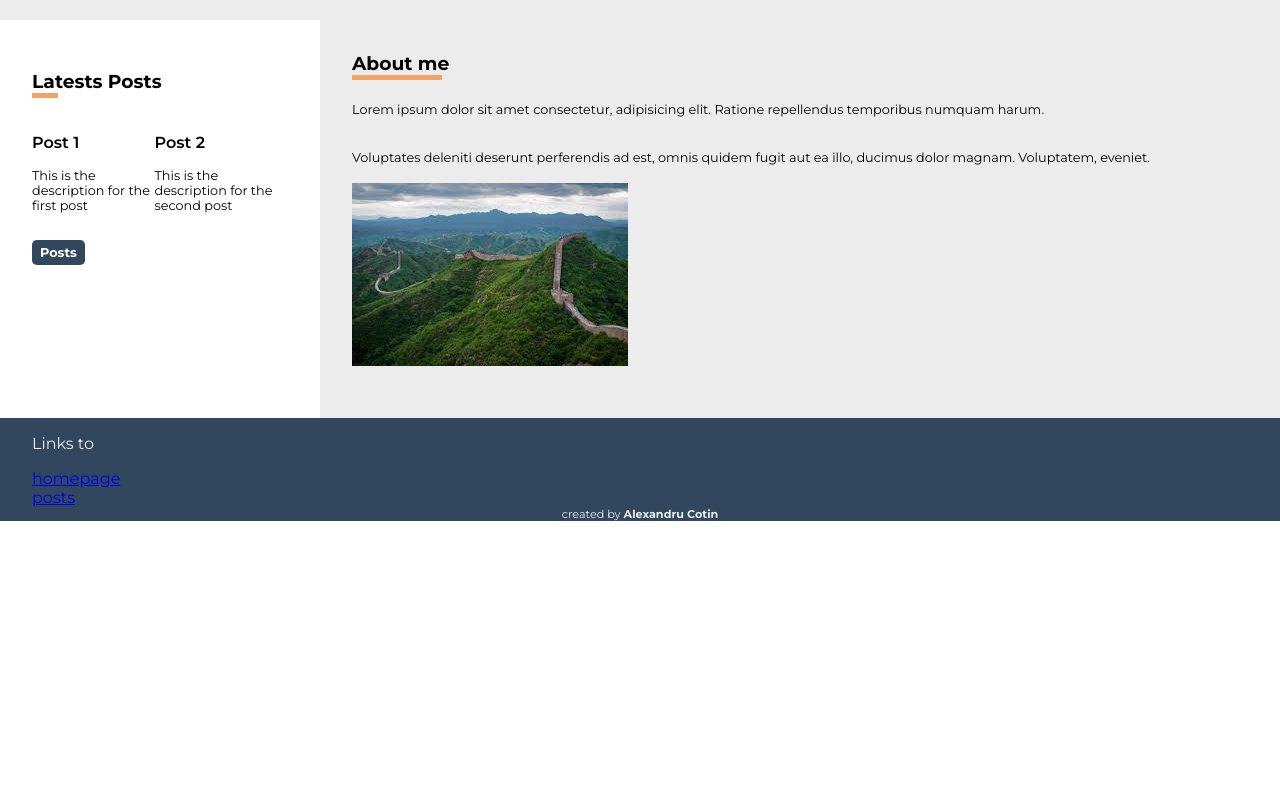
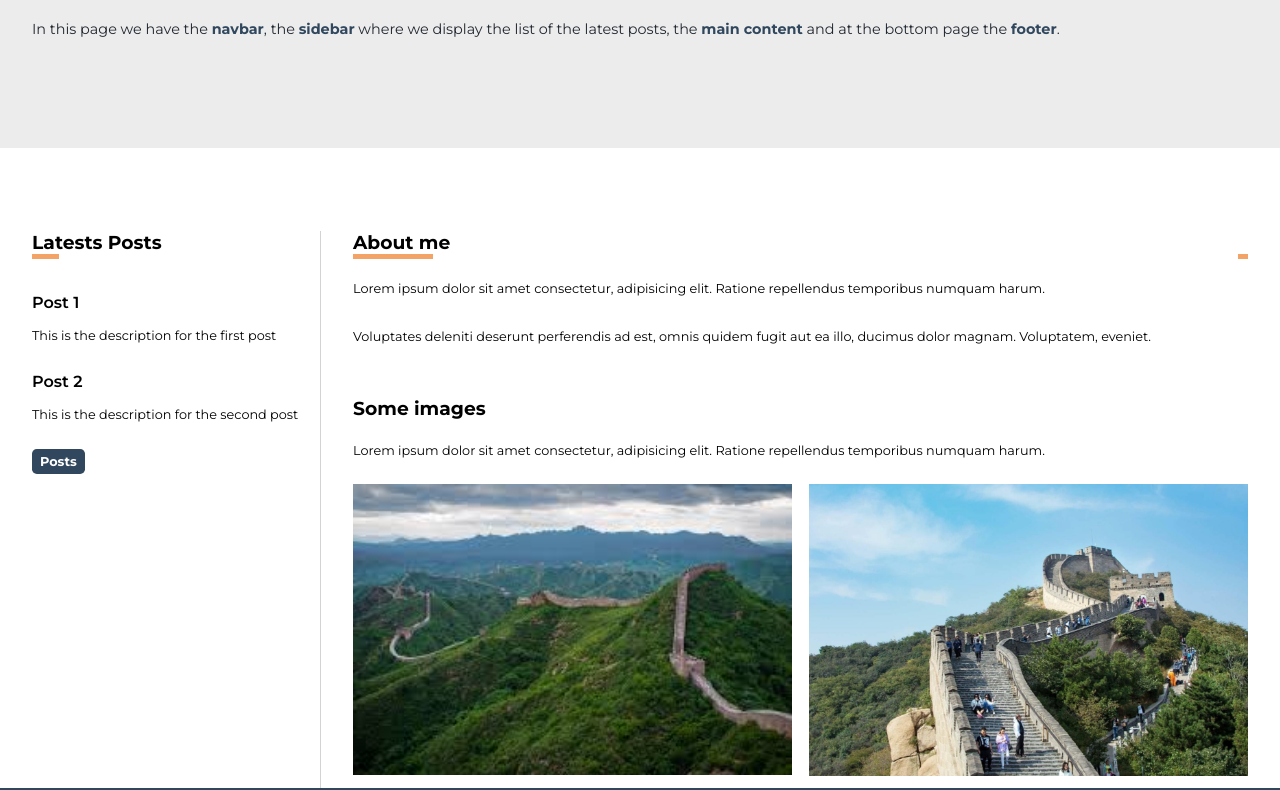
Before and after one commit to alexandrucotin/blog, a plain HTML site: page index.html in a window 1280 px wide. Shown: the part 279-1069 px from the top of the page. Before the commit the page ends 800 px from the top, so only its background shows below. Drawn offline with Linux system fonts and the light colour scheme.

Commit message:
added img and media query

```diff
--- a/css/index.css
+++ /dev/null
@@ -1,224 +0,0 @@
-html,
-body {
-  font-size: 16px;
-  font-family: "Montserrat", sans-serif;
-  margin: 0;
-}
-
-
-.container {
-  width: 100vw;
-  display: grid;
-  grid-template-columns: repeat(3, 1fr);
-  grid-template-rows: repeat(11, 1fr);
-  grid-template-areas:
-    "navbar navbar navbar"
-    "header header header"
-    "header header header"
-    "header header header"
-    "latest latest latest"
-    "latest latest latest"
-    "main main main"
-    "main main main"
-    "main main main"
-    "main main main"
-    "footer footer footer";
-}
-
-/* navbar */
-
-.navbar {
-  grid-area: navbar;
-  background-color: #222831;
-  display: flex;
-  align-items: center;
-}
-
-.navbar .navbar-container {
-  width: 100%;
-  display: flex;
-  padding-left: 2rem;
-}
-
-.navbar .navbar-container .link-item {
-  font-weight: bold;
-  text-decoration: none;
-  color: #ececec;
-  margin-right: 1.5rem;
-}
-
-/* header */
-
-.header {
-  grid-area: header;
-  background-color: #ececec;
-}
-
-.header .header-container {
-  height: 100%;
-  display: flex;
-  flex-direction: column;
-  justify-content: center;
-  padding: 0 2rem;
-}
-
-.header .header-container .header-title {
-  color: #222831;
-}
-
-.header .header-container .header-description {
-  font-size: 0.8rem;
-  color: #222831;
-}
-
-.header .header-container .header-description {
-  font-size: 0.9rem;
-  color: #222831;
-}
-
-.header .header-container .header-description .header-description-span {
-  font-weight: bold;
-  color: #30475e;
-}
-
-/* latest posts */
-
-.latest-posts {
-  grid-area: latest;
-  margin: 2rem 0;
-}
-
-.latest-posts .latest-posts-container {
-  display: flex;
-  padding: 0 2rem;
-  flex-direction: column;
-}
-
-.latest-posts .latest-posts-container .button-container{
-padding: 1rem 0;
-}
-
-.latest-posts .latest-posts-container .button-container .button-posts {
-  background-color: #30475e;
-  text-decoration: none;
-  color: white;
-  font-weight: bold;
-  font-size: 0.8rem;
-  padding: 0.3rem 0.5rem;
-  border-radius: 0.3rem;
-}
-
-.latest-posts .latest-posts-container .posts-list {
-  display: flex;
-  justify-content: space-between;
-
-}
-
-.latest-posts .latest-posts-container .latest-posts-title {
-    border-bottom: 5px solid #f2a365;
-    position:relative;
-  }
-
-  .mask-white {
-    position: absolute;
-    bottom:-5px;
-    right:0px;
-    width:90%;
-    height: 5px;
-    background-color:white;
-}
-
-.latest-posts
-  .latest-posts-container
-  .posts-list
-  .single-post-container
-  .post-title {
-  font-weight: 600;
-}
-
-.latest-posts
-  .latest-posts-container
-  .posts-list
-  .single-post-container
-  .post-description {
-  font-size: 0.8rem;
-}
-
-/* main content */
-
-.main-content {
-  grid-area: main;
-  background-color: #ececec;
-}
-
-.main-content .main-content-container {
-  padding: 0 2rem;
-  margin: 2rem 0;
-}
-
-.main-content .main-content-container .main-content-description {
-  font-size: 0.8rem;
-  line-height: 1.5rem;
-}
-
-.main-content .main-content-container .main-content-title {
-    border-bottom: 5px solid #f2a365;
-    position:relative;
-  }
-
-.mask-grey {
-    position: absolute;
-    bottom:-5px;
-    right:0px;
-    width:90%;
-    height: 5px;
-    background-color:#ececec;
-}
-
-/* footer */
-
-.footer {
-  grid-area: footer;
-}
-
-.footer .footer-container{
-  color: #ececec;
-  display: flex;
-  flex-direction: column;
-  background-color: #30475e;
-  height: 100%;
-  padding: 0 2rem;
-}
-
-.footer .footer-container .links{
-  display: flex;
-  flex-direction: column;
-}
-
-.footer .footer-container .created-by{
-  text-align: center;
-  font-size: 0.7rem;
-}
-
-.footer .footer-container .created-by .bold{
-  font-weight: bold
-}
-
-@media (min-width: 901px) {
-  .container {
-    width: 100vw;
-    height: 100vh;
-    display: grid;
-    grid-template-columns: repeat(8, 1fr);
-    grid-template-rows: repeat(8, 1fr);
-    grid-template-areas:
-      "navbar navbar navbar navbar navbar navbar navbar navbar"
-      "header header header header header header header header"
-      "header header header header header header header header"
-      "latest latest main main main main main main"
-      "latest latest main main main main main main"
-      "latest latest main main main main main main"
-      "latest latest main main main main main main"
-      "footer footer footer footer footer footer footer footer";
-  }
-}
--- /dev/null
+++ b/css/index/footer.css
@@ -0,0 +1,67 @@
+/* footer */
+
+.footer {
+  grid-area: footer;
+}
+
+.footer .footer-container {
+  color: #ececec;
+  display: flex;
+  flex-direction: column;
+  justify-content: space-evenly;
+  background-color: #30475e;
+  height: 100%;
+  padding: 0 2rem;
+}
+
+.footer .footer-container .links {
+  display: flex;
+  flex-direction: column;
+}
+
+.footer .footer-container .links .links-title {
+  font-size: 0.8rem;
+  font-weight: bold;
+  color: #f2a365;
+}
+
+.footer .footer-container .links .footer-link {
+  text-decoration: none;
+  color: #ececec;
+  font-size: 0.6rem;
+}
+
+.footer .footer-container .created-by {
+  text-align: center;
+  font-size: 0.7rem;
+}
+
+.footer .footer-container .created-by .bold {
+  font-weight: bold;
+}
+
+@media (min-width: 600px) and (max-width: 900px) {
+  .footer .footer-container .links .links-title {
+    font-size: 1rem;
+  }
+
+  .footer .footer-container .links .footer-link {
+    font-size: 0.7rem;
+  }
+  .footer .footer-container .created-by {
+    font-size: 0.8rem;
+  }
+}
+
+@media (min-width: 901px) {
+  .footer .footer-container .links .links-title {
+    font-size: 1rem;
+  }
+
+  .footer .footer-container .links .footer-link {
+    font-size: 0.7rem;
+  }
+  .footer .footer-container .created-by {
+    font-size: 0.8rem;
+  }
+}
--- /dev/null
+++ b/css/index/index.css
@@ -0,0 +1,96 @@
+html,
+body {
+  font-size: 16px;
+  font-family: "Montserrat", sans-serif;
+  margin: 0;
+}
+
+.container {
+  width: 100vw;
+  display: grid;
+  grid-template-columns: 1fr;
+  grid-template-rows: repeat(12, 1fr);
+  grid-template-areas:
+    "navbar"
+    "header"
+    "header"
+    "latest"
+    "latest"
+    "main"
+    "main"
+    "main"
+    "main"
+    "main"
+    "main"
+    "footer";
+}
+
+/* navbar */
+
+.navbar {
+  grid-area: navbar;
+  background-color: #222831;
+  display: flex;
+  align-items: center;
+}
+
+.navbar .navbar-container {
+  width: 100%;
+  display: flex;
+  padding-left: 2rem;
+}
+
+.navbar .navbar-container .link-item {
+  font-weight: bold;
+  text-decoration: none;
+  color: #ececec;
+  margin-right: 1.5rem;
+}
+
+
+
+
+
+@media (min-width: 901px) {
+  .container {
+    width: 100vw;
+    display: grid;
+    grid-template-columns: repeat(8, 1fr);
+    grid-template-rows: repeat(12, 1fr);
+    grid-template-areas:
+      "navbar navbar navbar navbar navbar navbar navbar navbar"
+      "header header header header header header header header"
+      "header header header header header header header header"
+      "header header header header header header header header"
+      "latest latest main main main main main main"
+      "latest latest main main main main main main"
+      "latest latest main main main main main main"
+      "latest latest main main main main main main"
+      "latest latest main main main main main main"
+      "latest latest main main main main main main"
+      "footer footer footer footer footer footer footer footer"
+      "footer footer footer footer footer footer footer footer";
+  }
+}
+
+@media (min-width: 600px) and (max-width: 900px){
+  .container {
+    width: 100vw;
+    display: grid;
+    grid-template-columns: repeat(4, 1fr);
+    grid-template-rows: repeat(12, 1fr);
+    grid-template-areas:
+      "navbar navbar navbar navbar"
+      "header header header header"
+      "header header header header"
+      "header header header header"
+      "latest main main main"
+      "latest main main main"
+      "latest main main main"
+      "latest main main main"
+      "latest main main main"
+      "latest main main main"
+      "footer footer footer footer"
+      "footer footer footer footer";
+  }
+}
--- /dev/null
+++ b/css/index/latestPosts.css
@@ -0,0 +1,94 @@
+/* latest posts */
+
+.latest-posts {
+  grid-area: latest;
+}
+
+.latest-posts .latest-posts-container {
+  display: flex;
+  padding: 0 2rem;
+  flex-direction: column;
+  height: 100%;
+  justify-content: center;
+}
+
+.latest-posts .latest-posts-container .button-container {
+  padding: 1rem 0;
+}
+
+.latest-posts .latest-posts-container .button-container .button-posts {
+  background-color: #30475e;
+  text-decoration: none;
+  color: white;
+  font-weight: bold;
+  font-size: 0.8rem;
+  padding: 0.3rem 0.5rem;
+  border-radius: 0.3rem;
+}
+
+.latest-posts .latest-posts-container .posts-list {
+  display: flex;
+  justify-content: space-between;
+}
+
+.latest-posts .latest-posts-container .latest-posts-title {
+  border-bottom: 5px solid #f2a365;
+  position: relative;
+}
+
+.mask-white {
+  position: absolute;
+  bottom: -6px;
+  right: 0px;
+  width: 90%;
+  height: 7px;
+  background-color: white;
+}
+
+.latest-posts
+  .latest-posts-container
+  .posts-list
+  .single-post-container
+  .post-title {
+  font-weight: 600;
+}
+
+.latest-posts
+  .latest-posts-container
+  .posts-list
+  .single-post-container
+  .post-description {
+  font-size: 0.8rem;
+}
+
+@media (min-width: 600px) and (max-width: 900px){
+
+  .latest-posts {
+    margin-top: 4rem;
+  }
+
+  .latest-posts .latest-posts-container {
+    justify-content: unset;
+    padding: 0 1rem 0 2rem;
+  }
+
+  .latest-posts .latest-posts-container .posts-list {
+    display: flex;
+    flex-direction: column;
+  }
+}
+
+@media (min-width: 901px) {
+  .latest-posts {
+    margin-top: 4rem;
+  }
+  .latest-posts .latest-posts-container {
+    justify-content: unset;
+    padding: 0 1rem 0 2rem;
+  }
+
+  .latest-posts .latest-posts-container .posts-list {
+    display: flex;
+    flex-direction: column;
+  }
+}
--- /dev/null
+++ b/css/index/mainContent.css
@@ -0,0 +1,106 @@
+/* main content */
+
+.main-content {
+  grid-area: main;
+  background-color: #ececec;
+}
+
+.main-content .main-content-container {
+  padding: 0 2rem;
+  margin: 4rem 0;
+}
+
+.main-content .main-content-container .main-content-title {
+  border-bottom: 5px solid #f2a365;
+  position: relative;
+}
+
+.main-content .main-content-container .main-content-description {
+  font-size: 0.8rem;
+  line-height: 1.5rem;
+}
+
+.main-content .main-content-container .img-title {
+  margin-top: 3rem;
+}
+
+.main-content .main-content-container .imgs-container {
+  display: flex;
+  flex-direction: column;
+}
+.main-content .main-content-container .imgs-container .single-img {
+  width: 100%;
+  padding: 0.5rem 0;
+}
+
+.main-content .main-content-container .imgs-container .single-img .img {
+  width: 100%;
+}
+
+.mask-grey {
+  position: absolute;
+  bottom: -6px;
+  right: 0;
+  width: 90%;
+  height: 7px;
+  background-color: #ececec;
+}
+
+@media (min-width: 600px) and (max-width: 900px) {
+  .main-content {
+    background-color: white;
+    margin-top: 4rem;
+  }
+  .main-content .main-content-container {
+    padding: 0 2rem 0 2rem;
+    margin: 0;
+    border-left: 1px solid lightgrey;
+  }
+
+  .main-content .main-content-container .imgs-container {
+    flex-direction: row;
+    justify-content: space-between;
+  }
+
+  .main-content .main-content-container .imgs-container .single-img {
+    width: 49%;
+  }
+
+  .mask-grey {
+    position: absolute;
+    bottom: -6px;
+    right: 0;
+    width: 90%;
+    height: 7px;
+    background-color: white;
+  }
+}
+
+@media (min-width: 901px) {
+  .main-content {
+    background-color: white;
+    margin-top: 4rem;
+  }
+  .main-content .main-content-container {
+    padding: 0 2rem 0 2rem;
+    margin: 0;
+    border-left: 1px solid lightgrey;
+  }
+  .main-content .main-content-container .imgs-container {
+    flex-direction: row;
+    justify-content: space-between;
+  }
+
+  .main-content .main-content-container .imgs-container .single-img {
+    width: 49%;
+  }
+
+  .mask-grey {
+    position: absolute;
+    bottom: -6px;
+    right: 10px;
+    width: 90%;
+    height: 7px;
+    background-color: white;
+  }
+}
--- a/index.html
+++ b/index.html
@@ -1,15 +1,27 @@
 <!DOCTYPE html>
 <html lang="en">
+
 <head>
   <meta charset="UTF-8" />
   <meta name="viewport" content="width=device-width, initial-scale=1.0" />
   <title>Personal Blog Website</title>
-    <link href="./css/index.css" rel="stylesheet" />
-    <link
-      href="https://fonts.googleapis.com/css2?family=Montserrat:wght@100;300;400;500;600;700&display=swap"
-      rel="stylesheet"
-    />
+
+  <!-- General styling -->
+  <link href="./css/index/index.css" rel="stylesheet" />
+  <!-- Header styling -->
+  <link href="./css/index/header.css" rel="stylesheet" />
+  <!-- Latest Posts styling -->
+  <link href="./css/index/latestPosts.css" rel="stylesheet" />
+  <!-- Main content styling -->
+  <link href="./css/index/mainContent.css" rel="stylesheet" />
+  <!-- Footer styling -->
+  <link href="./css/index/footer.css" rel="stylesheet" />
+
+  <!-- Font link-->
+  <link href="https://fonts.googleapis.com/css2?family=Montserrat:wght@100;300;400;500;600;700&display=swap"
+    rel="stylesheet" />
 </head>
+
 <body class="container">
   <nav class="navbar">
     <div class="navbar-container">
@@ -32,7 +44,9 @@
   </header>
   <section class="latest-posts">
     <div class="latest-posts-container">
-          <h3 class="latest-posts-title"><div class="mask-white"></div>Latests Posts</h3>
+      <h3 class="latest-posts-title">
+        <div class="mask-white"></div>Latests Posts
+      </h3>
       <div class="posts-list">
         <div class="single-post-container">
           <p class="post-title">Post 1</p>
@@ -54,7 +68,9 @@
   </section>
   <section class="main-content">
     <div class="main-content-container">
-          <h3 class="main-content-title"><div class="mask-grey"></div>About me</h3>
+      <h3 class="main-content-title">
+        <div class="mask-grey"></div>About me
+      </h3>
       <p class="main-content-description">
         Lorem ipsum dolor sit amet consectetur, adipisicing elit. Ratione
         repellendus temporibus numquam harum.</br>
@@ -62,19 +78,35 @@
         perferendis ad est, omnis quidem fugit aut ea illo, ducimus dolor
         magnam. Voluptatem, eveniet.
       </p>
-            <img src="./imgs/img.jpeg" alt="image in the about me section" />
-
+      <h3 class="img-title">Some images</h3>
+      <p class="main-content-description">
+        Lorem ipsum dolor sit amet consectetur, adipisicing elit. Ratione
+        repellendus temporibus numquam harum.
+      </p>
+      <div class="imgs-container">
+        <div class="single-img">
+          <img class="img" src="./imgs/img.jpeg" alt="image in the about me section" />
+        </div>
+        <div class="single-img">
+          <img class="img" src="./imgs/img2.jpg" alt="image in the about me section" />
+        </div>
+      </div>
     </div>
   </section>
+
+
   <footer class="footer">
     <div class="footer-container">
       <div class="links">
         <p class="links-title">Links to</p>
-            <a href="/">homepage</a>
-            <a href="/">posts</a>
+        <a class="footer-link" href="/">homepage</a>
+        <a class="footer-link" href="/pages/post.html">posts</a>
       </div>
-          <div class="created-by">created by <span class="bold">Alexandru Cotin</span></div>
+      <div class="created-by">
+        created by <span class="bold">Alexandru Cotin</span>
+      </div>
     </div>
   </footer>
 </body>
+
 </html>
```
Also changed, not shown: css/index/header.css (added, +33 -0 lines), imgs/img2.jpg (added). Lines whose indentation alone changed are shown as unchanged.
